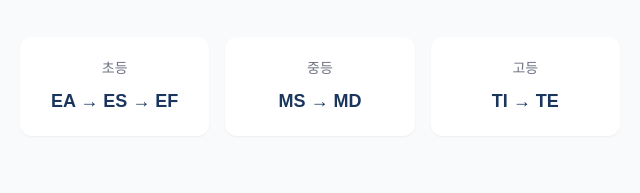
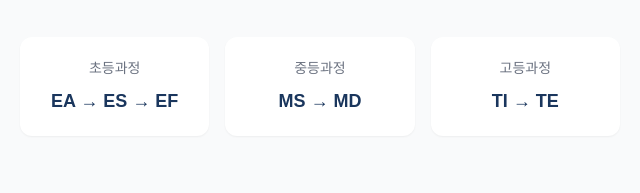
Before and after one commit to seung-jun221/sutam, a website: page curriculum.html in a window 1280 px wide. Shown: the part 227-420 px from the top of the page, 320-960 px from the left. Drawn offline with Linux system fonts and the light colour scheme.

Commit message:
커리큘럼 멘트 부분수정

```diff
--- a/curriculum.html
+++ b/curriculum.html
@@ -47,15 +47,15 @@
         <!-- 커리큘럼 개요 -->
         <section class="curriculum-overview">
           <div class="overview-item">
-            <span class="level">초등</span>
+            <span class="level">초등과정</span>
             <span class="classes">EA → ES → EF</span>
           </div>
           <div class="overview-item">
-            <span class="level">중등</span>
+            <span class="level">중등과정</span>
             <span class="classes">MS → MD</span>
           </div>
           <div class="overview-item">
-            <span class="level">고등</span>
+            <span class="level">고등과정</span>
             <span class="classes">TI → TE</span>
           </div>
         </section>
```
